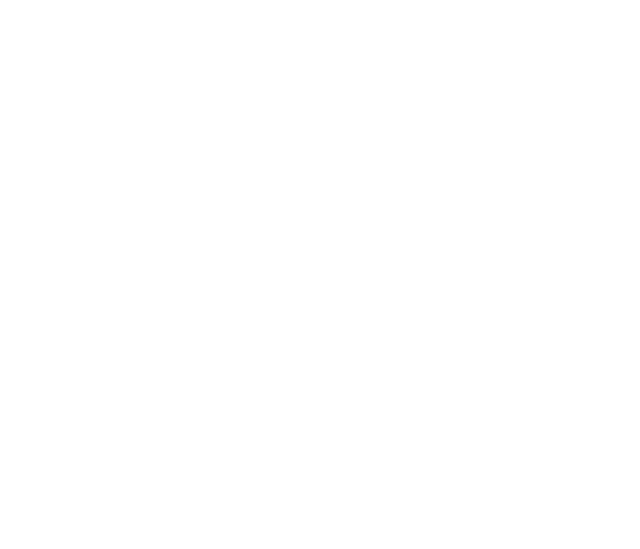
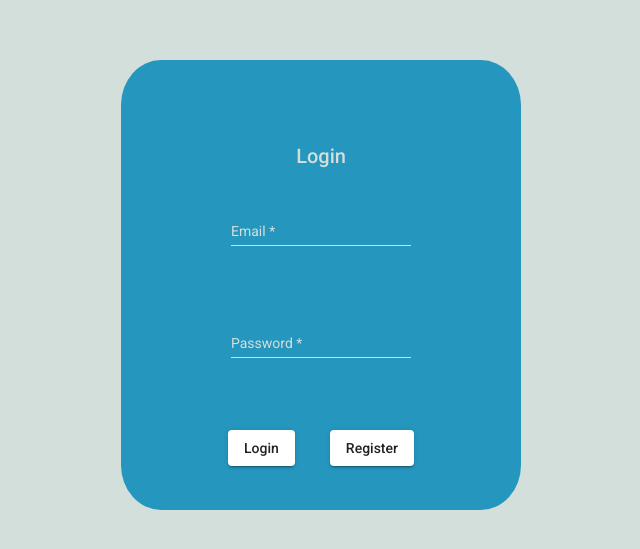
Before and after one commit to BogdanT-1/responsability-list, an Angular app: page /login in a window 1280 px wide. Before the commit this address led to /. Shown: the part 115-664 px from the top of the page, without its empty margins (319-959 px from the left). Built offline with nearby package versions, Linux system fonts and the light colour scheme.

Commit message:
login cmp plsu service

```diff
--- a/src/app/app.module.ts
+++ b/src/app/app.module.ts
@@ -11,12 +11,14 @@
 import { FormsModule, ReactiveFormsModule } from '@angular/forms';
 import { HttpClientModule } from '@angular/common/http';
 import { ConfirmationDailogComponent } from './modules/shared/components/confirmation-dialog/confirmation-dailog/confirmation-dailog.component';
+import { LoginPageComponent } from './login-page/login-page/login-page.component';
 
 @NgModule({
   declarations: [
     AppComponent,
     AddTaskDialogComponent,
-    ConfirmationDailogComponent
+    ConfirmationDailogComponent,
+    LoginPageComponent
   ],
   imports: [
     BrowserModule,
--- /dev/null
+++ b/src/app/login-page/login-page/login-page.component.html
@@ -0,0 +1,23 @@
+<div fxLayout="column" fxLayoutAlign="center center" class="login-container">
+  <div class="login-sector">
+    <div fxLayout="column" fxLayoutAlign="center center" class="login-section" fxLayoutGap="35px">
+      <h2>Login</h2>
+      <form [formGroup]="loginForm" (ngSubmit)="onSubmit()" fxLayout="column" fxLayoutAlign="center center" fxLayoutGap="55px">
+        <mat-form-field>
+          <mat-label>Email</mat-label>
+          <input matInput  type="text" formControlName="email" class="form-control" [ngClass]="{ 'is-invalid': submitted && f.email.errors }" />
+          <mat-error *ngIf="f.email.errors?.required">Email is required</mat-error>
+        </mat-form-field>
+        <mat-form-field>
+          <mat-label>Password</mat-label>
+          <input matInput  type="password" formControlName="password" class="form-control" [ngClass]="{ 'is-invalid': submitted && f.password.errors }" />
+          <mat-error *ngIf="f.password.errors?.required">Password is required</mat-error>
+        </mat-form-field>
+        <div fxLayout="row" fxLayoutAlign="space-between center" fxLayoutGap="35px">
+            <button mat-raised-button [disabled]="loading" class="btn btn-primary">Login</button>
+            <button mat-raised-button class="btn btn-link">Register</button>
+        </div>
+      </form>
+    </div>
+  </div>
+</div>
--- /dev/null
+++ b/src/app/login-page/login-page/login-page.component.scss
@@ -0,0 +1,28 @@
+.login-container {
+  height: 100%;
+  background-color: #d2dfdb;
+}
+
+.login-sector {
+  width: 400px;
+  height: 450px;
+  border-radius: 10%;
+  background-color: #2596be;
+  color: #d2dfdb;
+}
+
+.login-section {
+  margin-top: 20%;
+}
+
+::ng-deep .mat-form-field-label {
+  color: #d2dfdb !important;
+}
+
+::ng-deep.mat-form-field-underline {
+  background-color: #d2dfdb !important;
+}
+
+::ng-deep.mat-form-field-ripple {
+ background-color: #d2dfdb !important;;
+}
--- /dev/null
+++ b/src/app/login-page/login-page/login-page.component.ts
@@ -0,0 +1,59 @@
+import { Component, OnInit } from '@angular/core';
+import { FormBuilder, FormGroup, Validators } from '@angular/forms';
+import { ActivatedRoute, Router } from '@angular/router';
+import { AuthService } from 'src/app/modules/calendar/services/auth.service';
+import { TokenStorageService } from 'src/app/modules/shared/services/session-storage.service';
+
+@Component({
+  selector: 'app-login-page',
+  templateUrl: './login-page.component.html',
+  styleUrls: ['./login-page.component.scss'],
+})
+export class LoginPageComponent implements OnInit {
+  loginForm: FormGroup;
+  loading = false;
+  submitted = false;
+  returnUrl: string;
+  constructor(
+    private authService: AuthService,
+    private tokenStorage: TokenStorageService,
+    private formBuilder: FormBuilder,
+    private route: ActivatedRoute,
+    private router: Router
+  ) {}
+
+  get f() {
+    return this.loginForm.controls;
+  }
+  ngOnInit(): void {
+    this.loginForm = this.formBuilder.group({
+      email: ['', Validators.required],
+      password: ['', Validators.required],
+    });
+  }
+
+  onSubmit(): void {
+    this.submitted = true;
+
+    if (this.loginForm.invalid) {
+      return;
+    }
+    const user = {
+      email: this.f.email.value,
+      password: this.f.password.value,
+    };
+
+    this.authService.loginUser(user).subscribe(
+      (data: any) => {
+        if (data) {
+          this.tokenStorage.saveToken(data.access_token);
+          this.tokenStorage.saveUser(`${data.email}-${data.username}`);
+          this.router.navigate(['/calendar']);
+        }
+      },
+      (err) => {
+        this.loading = false;
+      }
+    );
+  }
+}
--- /dev/null
+++ b/src/app/modules/calendar/services/auth.service.ts
@@ -0,0 +1,24 @@
+import { HttpClient, HttpParams } from '@angular/common/http';
+import { Injectable } from '@angular/core';
+import { DailyTask } from '../../shared/models-constants/dailytask.model';
+
+@Injectable({
+  providedIn: 'root'
+})
+export class AuthService {
+  backendDefaultRoute: string = "http://localhost:9010/";
+  headers = { 'content-type': 'application/json'} ;
+  constructor(private http: HttpClient) { }
+
+  createUser(user: any) {
+    const userUrl = "createUser/";
+    const body = JSON.stringify(user);
+    return this.http.post(this.backendDefaultRoute + userUrl, body, {'headers': this.headers});
+  }
+
+  loginUser(user: any) {
+    const userUrl = "loginUser/";
+    const body = JSON.stringify(user);
+    return this.http.post(this.backendDefaultRoute + userUrl, body, {'headers': this.headers});
+  }
+}
--- /dev/null
+++ b/src/app/modules/shared/services/session-storage.service.ts
@@ -0,0 +1,30 @@
+import { Injectable } from '@angular/core';
+const TOKEN_KEY = 'auth-token';
+const USER_KEY = 'auth-user';
+@Injectable({
+  providedIn: 'root',
+})
+export class TokenStorageService {
+  constructor() {}
+  signOut(): void {
+    window.sessionStorage.clear();
+  }
+  public saveToken(token: string): void {
+    window.sessionStorage.removeItem(TOKEN_KEY);
+    window.sessionStorage.setItem(TOKEN_KEY, token);
+  }
+  public getToken(): string | null {
+    return window.sessionStorage.getItem(TOKEN_KEY);
+  }
+  public saveUser(user: any): void {
+    window.sessionStorage.removeItem(USER_KEY);
+    window.sessionStorage.setItem(USER_KEY, JSON.stringify(user));
+  }
+  public getUser(): any {
+    const user = window.sessionStorage.getItem(USER_KEY);
+    if (user) {
+      return JSON.parse(user);
+    }
+    return {};
+  }
+}
```
Also changed, not shown: src/app/app-routing.module.ts (+6 -1 lines), 1 other file (tests, documents, lock files or other folders).
